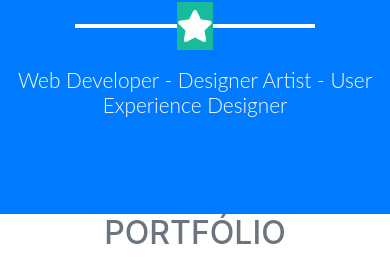
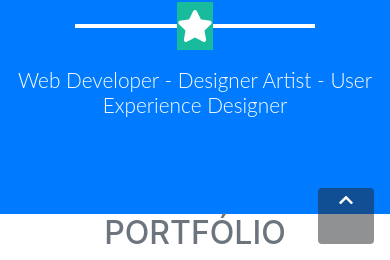
Before and after one commit to JhonatanMatias/projeto-freelancer-bootstrap4, a website with bundled scripts: page index.html in a window 390 px wide. Shown: the part 584-844 px from the top of the page. Built offline with nearby package versions, Linux system fonts and the light colour scheme.

Commit message:
- Adicionado o botão de rolagem para o topo em telas pequenas ou muito pequenas

```diff
--- a/index.html
+++ b/index.html
@@ -278,6 +278,13 @@
 		</div>
 	</div>
 
+	<!-- Botão de rolagem para o topo(visivel somente em telas pequenas e extra pequenas) -->
+
+	<div class="scroll-to-top d-lg-none position-fixed" style="display: block;">
+		<a class="js-scroll-trigger d-block text-white text-center rounded" href="#topo-pagina">
+			<i class="fa fa-chevron-up"></i>
+		</a>
+	</div>
 	<!-- Modals -->
 
 	<!-- Modal 1 -->
--- a/scss/_global.scss
+++ b/scss/_global.scss
@@ -36,3 +36,20 @@ hr.star-light:after {
 	color: $white;
 	background-color: $primary
 }
+
+
+//Botão de rolagem para o topo
+.scroll-to-top {
+
+	z-index: 1024;
+	right: 1rem;
+	bottom: 1rem;
+	display: none;
+	a {
+		width: 3.5rem;
+		height: 3.5rem;
+		background-color: fade-out($gray-900,0.5);
+
+	}
+
+}
```
Also changed, not shown: css/freelancer.css, css/freelancer.min.css.
